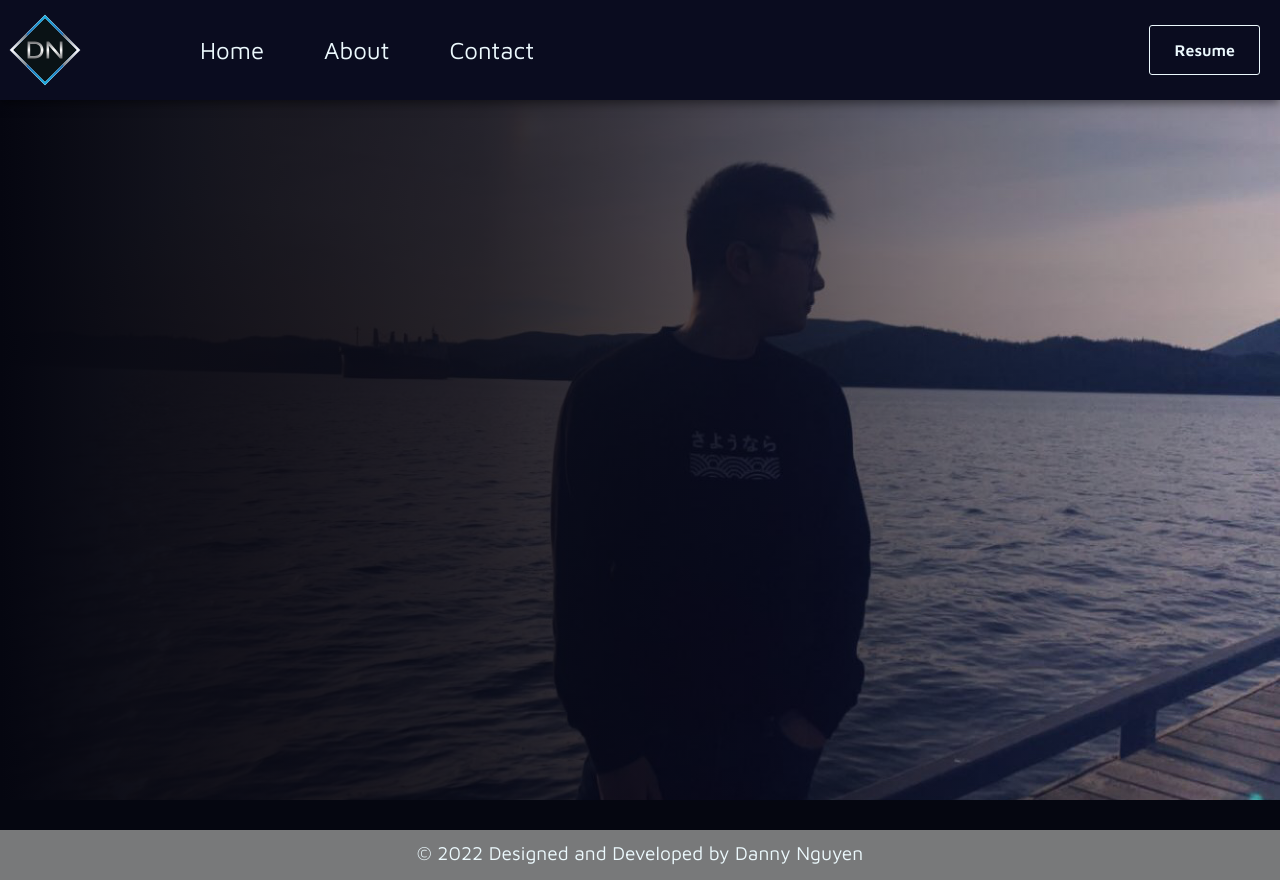
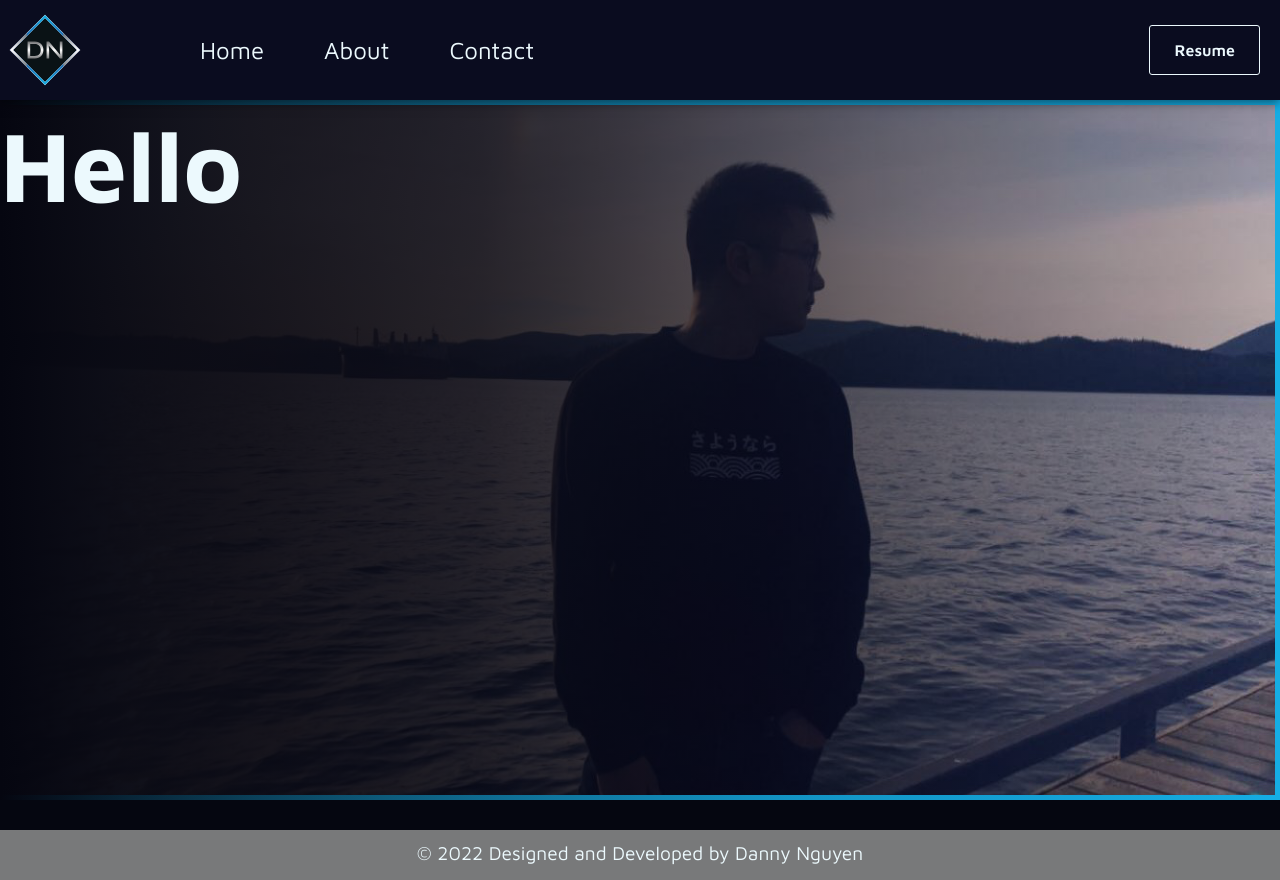
Before and after one commit to dnguyen130/portfolio, a Next.js app: page /about in a window 1280 px wide. Built offline with nearby package versions, Linux system fonts and the light colour scheme.

Commit message:
new page

```diff
--- a/components/About/ProfileCard/index.jsx
+++ b/components/About/ProfileCard/index.jsx
@@ -5,7 +5,7 @@ import { useTheme } from "@/utils/provider";
 
 const ProfileCardCont = styled.div`
   width: 100%;
-  height: calc(100vh - 100px);
+  height: calc(100vh - 110px);
   display: flex;
   flex-direction: column;
   align-items: center;
@@ -15,9 +15,26 @@ const ProfileCardCont = styled.div`
 const ProfileHero = styled.div`
   width: 100%;
   height: 100%;
+  border-right: 5px solid ${(props) => props.bordercolor};
+`;
+
+const HeroWrapper = styled.div`
   background-size: cover;
   background-position: center center;
   background-image: url("/test.JPEG");
+  z-index: -2;
+  position: absolute;
+  top: 0;
+  left: 0;
+  width: 100%;
+  height: 100%;
+`;
+
+const ProfileTitle = styled.h2`
+  margin: 0;
+  color: ${(props) => props.color};
+  font-size: 100px;
+  z-index: 2;
 `;
 
 const GradientTransparency = styled.div`
@@ -30,6 +47,7 @@ const GradientTransparency = styled.div`
   );
   width: 100%;
   height: 100%;
+  z-index: -1;
 `;
 
 export default function ProfileCard() {
@@ -37,7 +55,10 @@ export default function ProfileCard() {
 
   return (
     <ProfileCardCont>
-      <ProfileHero />
+      <ProfileHero bordercolor={SITE_THEME[theme].strong}>
+        <ProfileTitle color={SITE_THEME[theme].text}>Hello</ProfileTitle>
+      </ProfileHero>
+      <HeroWrapper />
       <GradientTransparency gradientbg={SITE_THEME[theme].background} />
     </ProfileCardCont>
   );
--- a/pages/about.js
+++ b/pages/about.js
@@ -1,6 +1,7 @@
 import Head from "next/head";
 import styled from "styled-components";
 import { motion } from "framer-motion";
+import { useEffect } from "react";
 
 import NavBar from "@/components/Shared/NavBar";
 import Footer from "@/components/Shared/Footer";
@@ -11,7 +12,11 @@ import {
   useActiveCard,
   useActiveProject,
   useActiveDrawer,
+  useInitialLoad,
+  useTheme,
 } from "@/utils/provider";
+
+import { SITE_THEME } from "@/utils/variables";
 
 const PageContainer = styled.div`
   width: 100%;
@@ -47,6 +52,17 @@ const Fade = styled(motion.div)`
   display: ${(props) => props.fadeDisplay};
 `;
 
+const Underline = styled.div`
+  width: 100%;
+  height: 5px;
+  background: linear-gradient(
+    270deg,
+    ${(props) => props.gradient1},
+    70%,
+    transparent
+  );
+`;
+
 const FadeVariants = {
   active: {
     display: "block",
@@ -70,7 +86,14 @@ export default function Home() {
   const { activeCard, setActiveCard } = useActiveCard();
   const { activeProject } = useActiveProject();
   const { activeDrawer, setActiveDrawer } = useActiveDrawer();
-  const ap = activeProject;
+  const { initialLoad, setInitialLoad } = useInitialLoad();
+  const { theme } = useTheme();
+
+  useEffect(() => {
+    if (initialLoad == false) {
+      setInitialLoad(true);
+    }
+  });
 
   return (
     <PageContainer>
@@ -86,7 +109,9 @@ export default function Home() {
       <Drawer />
       <NavBar burgerOnClick={() => setActiveDrawer(!activeDrawer)} />
       <MainContainer mainSelect={activeCard ? "none" : "auto"}>
+        <Underline gradient1={SITE_THEME[theme].strong} />
         <ProfileCard />
+        <Underline gradient1={SITE_THEME[theme].strong} />
       </MainContainer>
       <Footer />
     </PageContainer>
--- a/utils/provider.js
+++ b/utils/provider.js
@@ -14,6 +14,9 @@ const initialStates = {
 
   activeDrawer: false,
   setActiveDrawer: () => {},
+
+  initialLoad: false,
+  setInitialLoad: () => {},
 };
 
 const MyContext = createContext(initialStates);
@@ -26,6 +29,7 @@ export default function AppProvider({ children }) {
     initialStates.activeProject
   );
   const [activeDrawer, setActiveDrawer] = useState(initialStates.activeDrawer);
+  const [initialLoad, setInitialLoad] = useState(initialStates.initialLoad);
 
   //put in the variables you want to share
   return (
@@ -39,6 +43,8 @@ export default function AppProvider({ children }) {
         setActiveProject,
         activeDrawer,
         setActiveDrawer,
+        initialLoad,
+        setInitialLoad,
       }}
     >
       <style jsx global>
@@ -119,6 +125,11 @@ export function useActiveDrawer() {
   return { activeDrawer, setActiveDrawer };
 }
 
+export function useInitialLoad() {
+  const { initialLoad, setInitialLoad } = useContext(MyContext);
+  return { initialLoad, setInitialLoad };
+}
+
 // ::selection {
 //   background: ${SITE_THEME[theme].weak}; /* WebKit/Blink Browsers */
 // }
```
Also changed, not shown: components/Home/Projects/index.jsx (+0 -14 lines), pages/index.js (+8 -6 lines).
